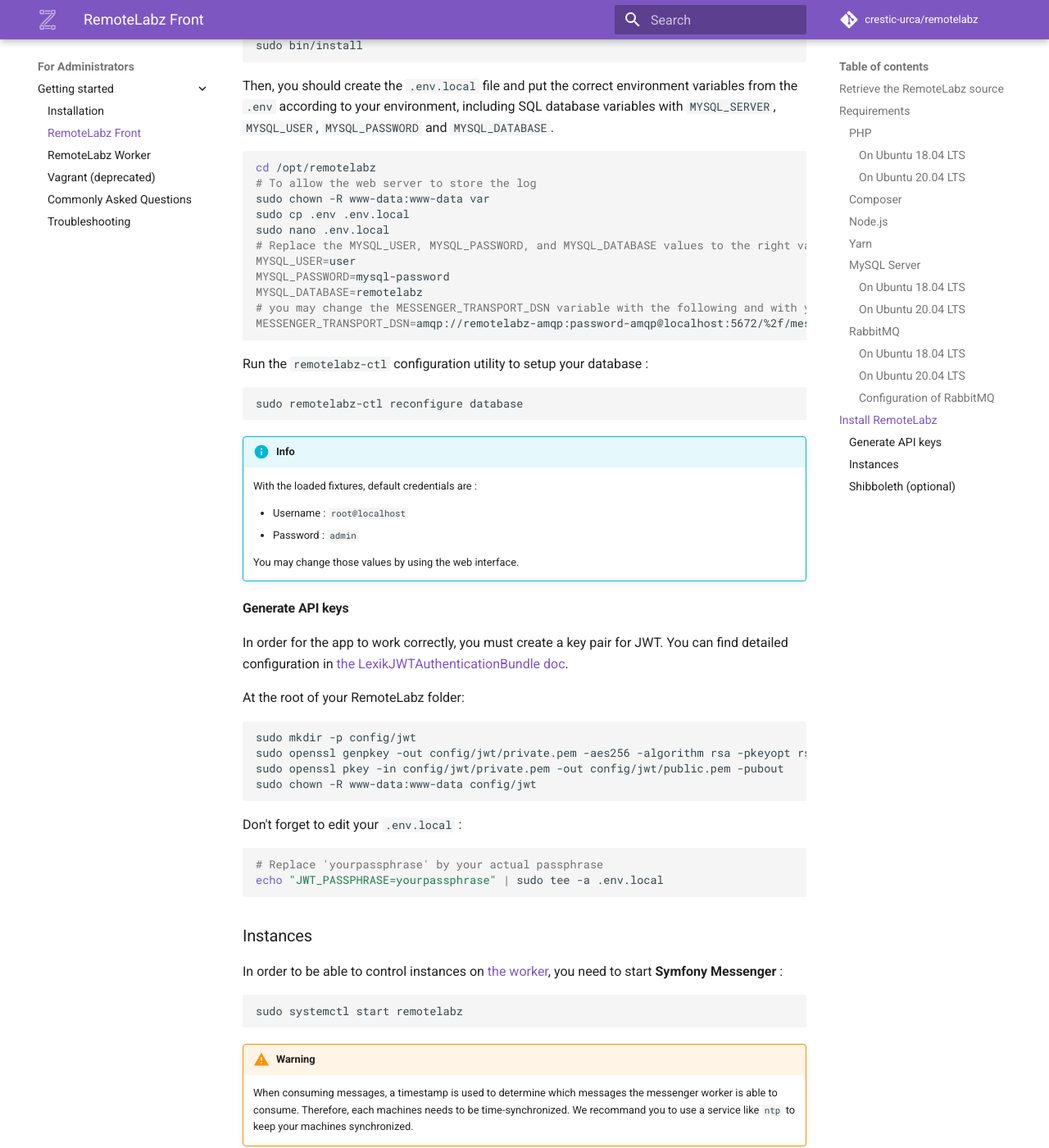
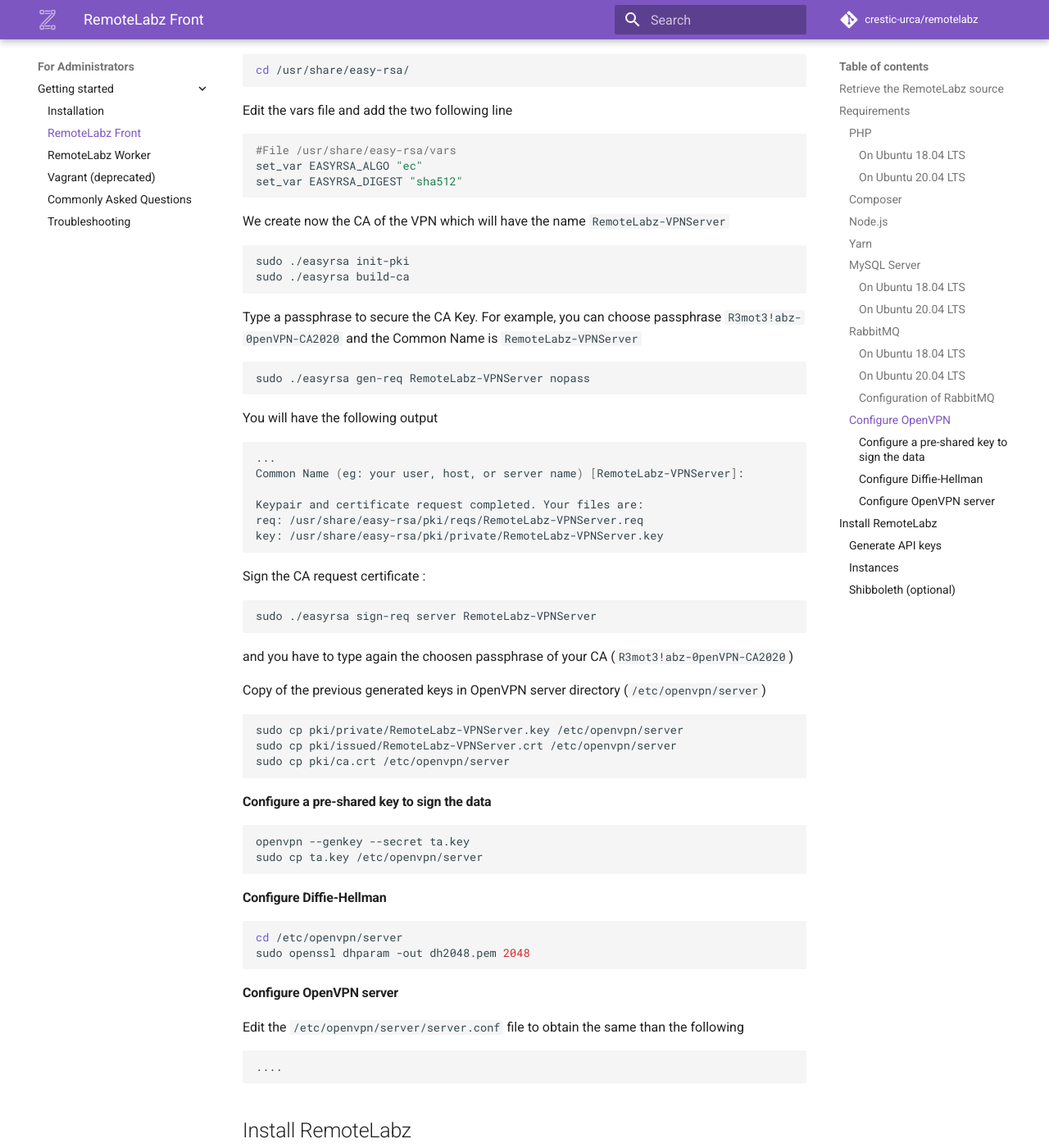
Before and after one commit to remotelabz/remotelabz-docs, an MkDocs documentation site: the page built from docs/administrators/getting-started/ubuntu-front.md, in a window 1280 px wide and 1400 px high, scrolled down 2908 px. Shown: the whole window at 82% size. Built offline with MkDocs 1.6.1 and Material for MkDocs 9.7.7, drawn with Linux system fonts in a browser that asks for light colours; comment, search, counter and statistics services are not loaded; some of the changed text lies outside the part shown.

Commit message:
OpenVPN documentation in progress

````diff
--- a/docs/administrators/getting-started/ubuntu-front.md
+++ b/docs/administrators/getting-started/ubuntu-front.md
@@ -6,6 +6,9 @@ This section guides you through the installation of RemoteLabz and its component
 
     - This section has only been tested with **Ubuntu 18.04 (LTS)** and **Ubuntu 20.04**.
     - The first steps explains how to install [requirements](#requirements). You may skip these steps if those software are already present on your system and go to [Install RemoteLabz](#install-remotelabz).
+
+!!! warning
+    - From the version 2.2.0 of RemoteLabz, we recommand to use at least Ubuntu 20.04 (LTS)
 
 ## Retrieve the RemoteLabz source
 A remotelabz directory will be create on your home directory.
@@ -28,7 +31,7 @@ sudo apt install -y curl gnupg php7.3 zip unzip php7.3-bcmath php7.3-curl php7.3
 #### On Ubuntu 20.04 LTS
 ``` bash
 sudo apt-get update
-sudo apt install -y curl gnupg php zip unzip php-bcmath php-curl php-gd php-intl php-mbstring php-mysql php-xml php-zip ntp
+sudo apt install -y curl gnupg php zip unzip php-bcmath php-curl php-gd php-intl php-mbstring php-mysql php-xml php-zip ntp openvpn easy-rsa
 ```
 
 ### Composer
@@ -99,6 +102,73 @@ Restart the RabbitMQ server
 ```bash
 sudo service rabbitmq-server restart
 ```
+
+### Configure OpenVPN
+```bash
+cd /usr/share/easy-rsa/
+```
+
+Edit the vars file and add the two following line
+```bash
+#File /usr/share/easy-rsa/vars
+set_var EASYRSA_ALGO "ec"
+set_var EASYRSA_DIGEST "sha512"
+```
+
+We create now the CA of the VPN which will have the name `RemoteLabz-VPNServer`
+```bash
+sudo ./easyrsa init-pki
+sudo ./easyrsa build-ca
+```
+Type a passphrase to secure the CA Key. For example, you can choose passphrase `R3mot3!abz-0penVPN-CA2020` and the Common Name is `RemoteLabz-VPNServer`
+
+```bash
+sudo ./easyrsa gen-req RemoteLabz-VPNServer nopass
+```
+You will have the following output
+```bash
+...
+Common Name (eg: your user, host, or server name) [RemoteLabz-VPNServer]:
+
+Keypair and certificate request completed. Your files are:
+req: /usr/share/easy-rsa/pki/reqs/RemoteLabz-VPNServer.req
+key: /usr/share/easy-rsa/pki/private/RemoteLabz-VPNServer.key
+```
+
+Sign the CA request certificate :
+```bash
+sudo ./easyrsa sign-req server RemoteLabz-VPNServer
+```
+and you have to type again the choosen passphrase of your CA (`R3mot3!abz-0penVPN-CA2020`)
+
+Copy of the previous generated keys in OpenVPN server directory (`/etc/openvpn/server`)
+```bash
+sudo cp pki/private/RemoteLabz-VPNServer.key /etc/openvpn/server
+sudo cp pki/issued/RemoteLabz-VPNServer.crt /etc/openvpn/server
+sudo cp pki/ca.crt /etc/openvpn/server
+```
+
+####Configure a pre-shared key to sign the data
+```bash
+openvpn --genkey --secret ta.key
+sudo cp ta.key /etc/openvpn/server
+```
+
+####Configure Diffie-Hellman
+```bash
+cd /etc/openvpn/server
+sudo openssl dhparam -out dh2048.pem 2048
+```
+
+####Configure OpenVPN server
+Edit the `/etc/openvpn/server/server.conf` file to obtain the same than the following
+```bash
+....
+```
+
+
+
+
 
 ## Install RemoteLabz
 
````
